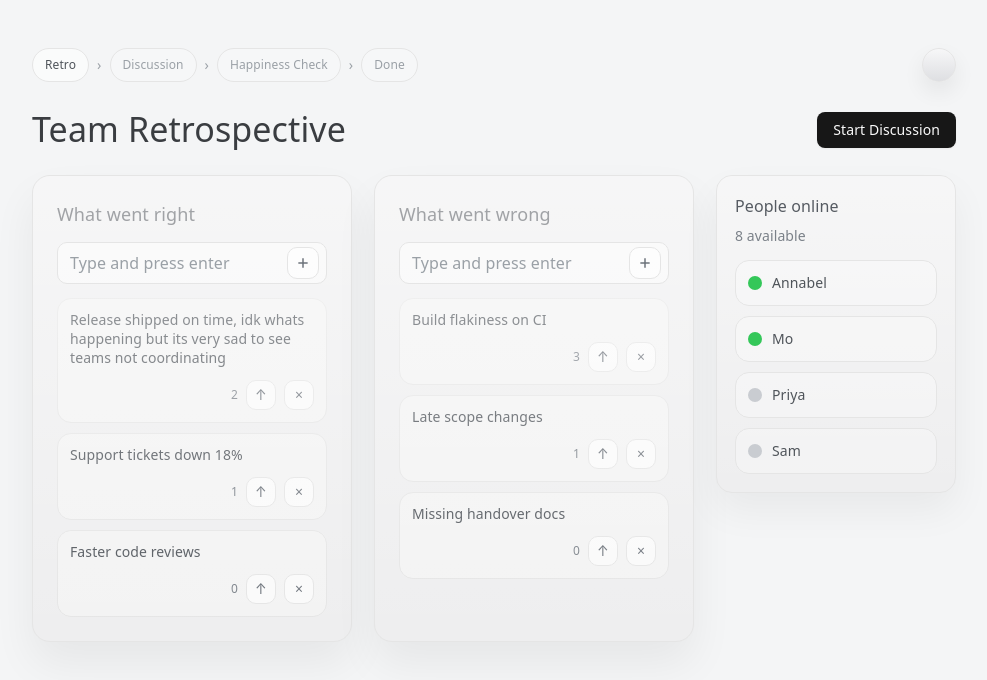
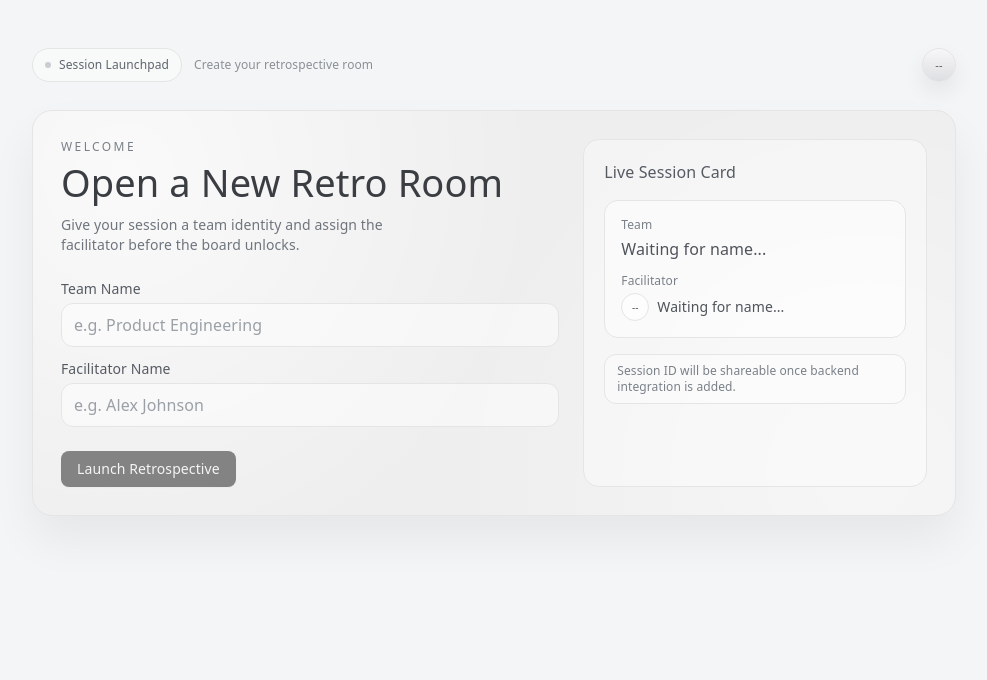
Before and after one commit to jw-works/retrospective-app, a Next.js app: page / in a window 1280 px wide. Shown: the top 680 px of the page, without its empty margins (146-1133 px from the left). Built offline with nearby package versions, Linux system fonts and the light colour scheme.

Commit message:
Add dedicated session card and lucide share icon

```diff
--- a/app/page.tsx
+++ b/app/page.tsx
@@ -1,6 +1,7 @@
 "use client";
 
 import { useMemo, useState } from "react";
+import { Share2 } from "lucide-react";
 import { Button } from "@/components/ui/button";
 import {
   Dialog,
@@ -102,6 +103,9 @@ const seededWrong: RetroEntry[] = [
 ];
 
 export default function Home() {
+  const [isSetupComplete, setIsSetupComplete] = useState(false);
+  const [teamName, setTeamName] = useState("");
+  const [adminName, setAdminName] = useState("");
   const [wentRightInput, setWentRightInput] = useState("");
   const [wentWrongInput, setWentWrongInput] = useState("");
   const [wentRightItems, setWentRightItems] = useState<RetroEntry[]>(seededRight);
@@ -115,6 +119,7 @@ export default function Home() {
   const [happinessMode, setHappinessMode] = useState(false);
   const [happinessScore, setHappinessScore] = useState(7);
   const [happinessSubmitted, setHappinessSubmitted] = useState(false);
+  const sessionId = "SES-7K2P9M";
 
   const currentStage = !discussionMode
     ? "retro"
@@ -136,6 +141,17 @@ export default function Home() {
   const sortedWrong = useMemo(() => sortEntries(wentWrongItems), [wentWrongItems]);
   const hasDiscussionItems = wentRightItems.length + wentWrongItems.length > 0;
   const currentDiscussion = discussionQueue[discussionIndex];
+  const adminInitials = useMemo(() => {
+    const parts = adminName
+      .trim()
+      .split(/\s+/)
+      .filter(Boolean);
+    if (parts.length === 0) return "--";
+    const first = parts[0]?.[0] ?? "";
+    const last = parts.length > 1 ? parts[parts.length - 1]?.[0] ?? "" : "";
+    return `${first}${last}`.toUpperCase();
+  }, [adminName]);
+  const canEnterRetro = teamName.trim().length > 0 && adminName.trim().length > 0;
   const happinessMood =
     happinessScore <= 2
       ? { emoji: "😞", label: "Very low" }
@@ -463,6 +479,7 @@ export default function Home() {
       </Dialog>
 
       <header className="mb-7 flex items-center justify-between text-sm text-[#6f757d]">
+        {isSetupComplete ? (
           <div className="flex items-center gap-2">
             {stageOrder.map((stage, index) => {
               const isCurrent = index === currentStageIndex;
@@ -487,15 +504,100 @@ export default function Home() {
               );
             })}
           </div>
-        <span
-          aria-hidden
-          className="size-[34px] rounded-full border border-black/6 bg-gradient-to-b from-[#f7f7f8] to-[#dedfe2] shadow-[0_10px_22px_rgba(0,0,0,0.07)]"
-        />
+        ) : (
+          <div className="flex items-center gap-3">
+            <span className="inline-flex items-center gap-2 rounded-full border border-black/8 bg-white/35 px-3 py-2 text-xs text-[#5f656d] before:size-1.5 before:rounded-full before:bg-[#c9ccd1] before:content-['']">
+              Session Launchpad
+            </span>
+            <span className="text-xs text-[#8b9096]">Create your retrospective room</span>
+          </div>
+        )}
+        <div className="flex items-center gap-2">
+          <span className="grid size-[34px] place-items-center rounded-full border border-black/6 bg-gradient-to-b from-[#f7f7f8] to-[#dedfe2] text-[11px] font-medium text-[#565b62] shadow-[0_10px_22px_rgba(0,0,0,0.07)]">
+            {adminInitials}
+          </span>
+        </div>
       </header>
 
+      {!isSetupComplete ? (
+        <section className="my-[14px] mb-[26px]">
+          <div className="relative overflow-hidden rounded-[20px] border border-black/6 bg-[#eeeeef] p-7 shadow-[0_24px_46px_rgba(0,0,0,0.06)] before:pointer-events-none before:absolute before:inset-0 before:bg-[radial-gradient(circle_at_10%_15%,rgba(255,255,255,0.7),rgba(255,255,255,0)_46%),radial-gradient(circle_at_90%_90%,rgba(255,255,255,0.5),rgba(255,255,255,0)_45%)] before:content-['']">
+            <div className="relative z-10 grid grid-cols-[1.45fr_1fr] gap-6 max-[840px]:grid-cols-1">
+              <section>
+                <p className="text-xs tracking-[0.2em] text-[#7a8088] uppercase">Welcome</p>
+                <h1 className="mt-2 text-[38px] leading-[1.05] font-medium text-[#3a3d41]">Open a New Retro Room</h1>
+                <p className="mt-3 max-w-[45ch] text-sm text-[#6f757d]">
+                  Give your session a team identity and assign the facilitator before the board unlocks.
+                </p>
+
+                <div className="mt-6 grid gap-3">
+                  <div>
+                    <label htmlFor="team-name" className="mb-1 block text-sm text-[#565b62]">
+                      Team Name
+                    </label>
+                    <input
+                      id="team-name"
+                      className="block h-[44px] w-full rounded-[12px] border border-black/6 bg-white/50 px-3 text-[#565b62] placeholder:text-[#9aa0a6]"
+                      type="text"
+                      placeholder="e.g. Product Engineering"
+                      value={teamName}
+                      onChange={(event) => setTeamName(event.target.value)}
+                    />
+                  </div>
+                  <div>
+                    <label htmlFor="admin-name" className="mb-1 block text-sm text-[#565b62]">
+                      Facilitator Name
+                    </label>
+                    <input
+                      id="admin-name"
+                      className="block h-[44px] w-full rounded-[12px] border border-black/6 bg-white/50 px-3 text-[#565b62] placeholder:text-[#9aa0a6]"
+                      type="text"
+                      placeholder="e.g. Alex Johnson"
+                      value={adminName}
+                      onChange={(event) => setAdminName(event.target.value)}
+                    />
+                  </div>
+                </div>
+
+                <div className="mt-6">
+                  <Button
+                    type="button"
+                    onClick={() => {
+                      if (!canEnterRetro) return;
+                      setIsSetupComplete(true);
+                    }}
+                    disabled={!canEnterRetro}
+                  >
+                    Launch Retrospective
+                  </Button>
+                </div>
+              </section>
+
+              <section className="rounded-[16px] border border-black/6 bg-white/35 p-5">
+                <h3 className="m-0 text-base font-medium text-[#565b62]">Live Session Card</h3>
+                <div className="mt-4 rounded-[14px] border border-black/6 bg-white/45 p-4">
+                  <p className="text-xs text-[#7a8088]">Team</p>
+                  <p className="mt-1 text-base text-[#4f545a]">{teamName.trim() || "Waiting for name..."}</p>
+                  <p className="mt-3 text-xs text-[#7a8088]">Facilitator</p>
+                  <div className="mt-1 flex items-center gap-2">
+                    <span className="grid size-7 place-items-center rounded-full border border-black/8 bg-white/60 text-[10px] font-medium text-[#565b62]">
+                      {adminInitials}
+                    </span>
+                    <span className="text-sm text-[#4f545a]">{adminName.trim() || "Waiting for name..."}</span>
+                  </div>
+                </div>
+                <div className="mt-4 rounded-[12px] border border-black/6 bg-white/35 px-3 py-2 text-xs text-[#7a8088]">
+                  Session ID will be shareable once backend integration is added.
+                </div>
+              </section>
+            </div>
+          </div>
+        </section>
+      ) : (
+        <>
           <section className="my-[14px] mb-[26px]">
             <div className="flex flex-wrap items-center justify-between gap-3">
-          <h1 className="m-0 text-[34px] leading-[1.15] font-medium text-[#3a3d41]">Team Retrospective</h1>
+              <h1 className="m-0 text-[34px] leading-[1.15] font-medium text-[#3a3d41]">{teamName.trim()} Retrospective</h1>
               {!discussionMode ? (
                 <Button type="button" onClick={startDiscussion} disabled={!hasDiscussionItems}>
                   Start Discussion
@@ -880,6 +982,22 @@ export default function Home() {
         <aside className="flex flex-col gap-4">
           <section className="relative overflow-hidden rounded-2xl border border-black/6 bg-[#eeeeef] p-[18px] shadow-[0_18px_38px_rgba(0,0,0,0.05)] before:pointer-events-none before:absolute before:inset-0 before:bg-gradient-to-b before:from-white/50 before:to-white/0 before:content-['']">
             <div className="relative z-10">
+              <h3 className="m-0 text-base font-medium text-[#565b62]">Session</h3>
+              <div className="mt-3 flex items-center justify-between rounded-[14px] border border-black/6 bg-white/28 px-3 py-3">
+                <span className="text-sm text-[#4f545a]">{sessionId}</span>
+                <button
+                  type="button"
+                  className="grid size-7 place-items-center rounded-[10px] border border-black/8 bg-white/55 text-[#6a7078]"
+                  aria-label="Share session"
+                  title="Share session"
+                >
+                  <Share2 className="size-3.5" />
+                </button>
+              </div>
+            </div>
+          </section>
+          <section className="relative overflow-hidden rounded-2xl border border-black/6 bg-[#eeeeef] p-[18px] shadow-[0_18px_38px_rgba(0,0,0,0.05)] before:pointer-events-none before:absolute before:inset-0 before:bg-gradient-to-b before:from-white/50 before:to-white/0 before:content-['']">
+            <div className="relative z-10">
               <h3 className="m-0 text-base font-medium text-[#565b62]">People online</h3>
               <p className="mt-2 text-sm text-[#7a8088]">8 available</p>
               <ul aria-label="People online" className="mt-[14px] flex list-none flex-col gap-2.5 p-0">
@@ -902,6 +1020,8 @@ export default function Home() {
           </section>
         </aside>
           </section>
+        </>
+      )}
     </main>
   );
 }
--- a/package.json
+++ b/package.json
@@ -13,6 +13,7 @@
     "@radix-ui/react-slot": "latest",
     "class-variance-authority": "latest",
     "clsx": "latest",
+    "lucide-react": "latest",
     "next": "latest",
     "react": "latest",
     "react-dom": "latest",
```
Also changed, not shown: 1 other file (tests, documents, lock files or other folders). Lines whose indentation alone changed are shown as unchanged.
